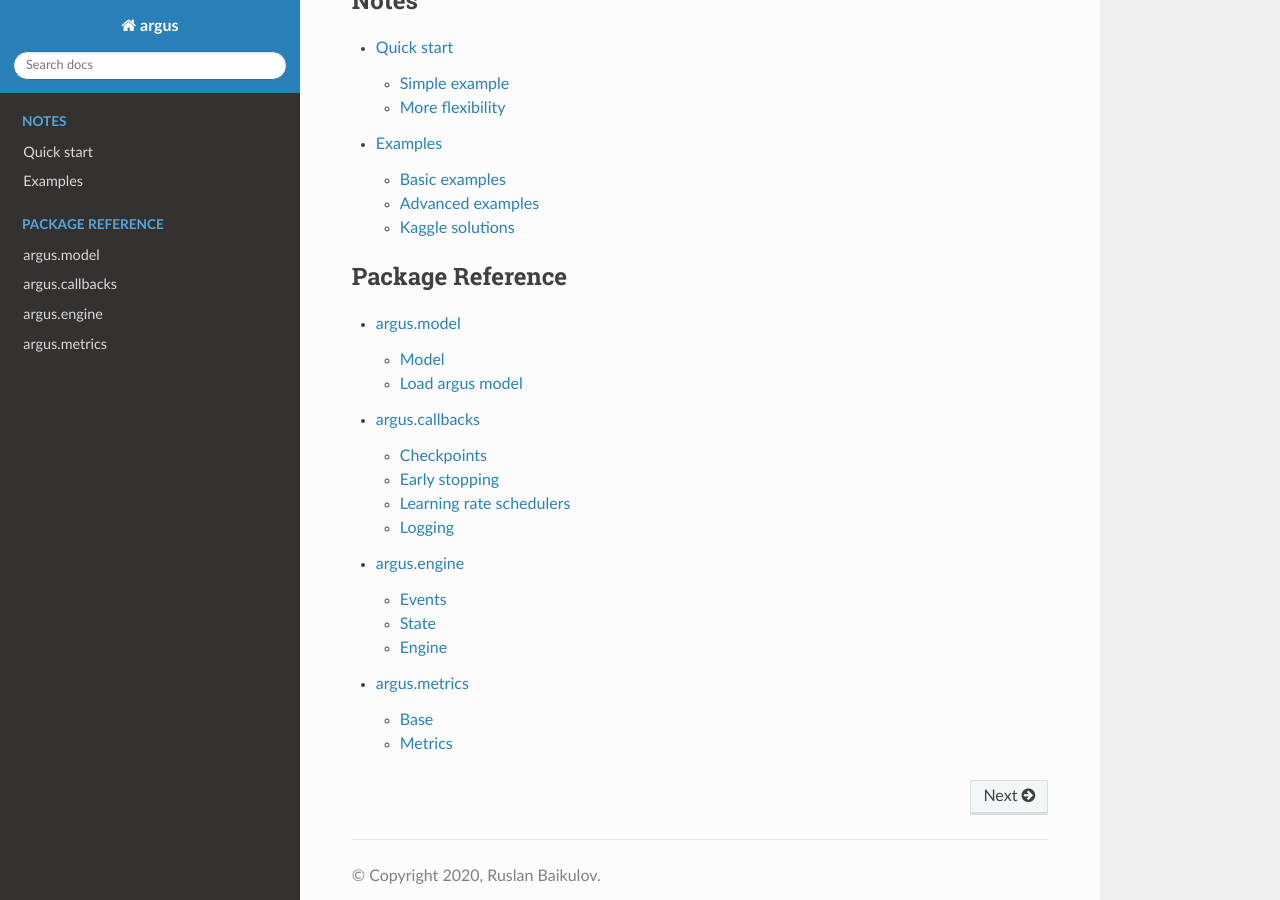
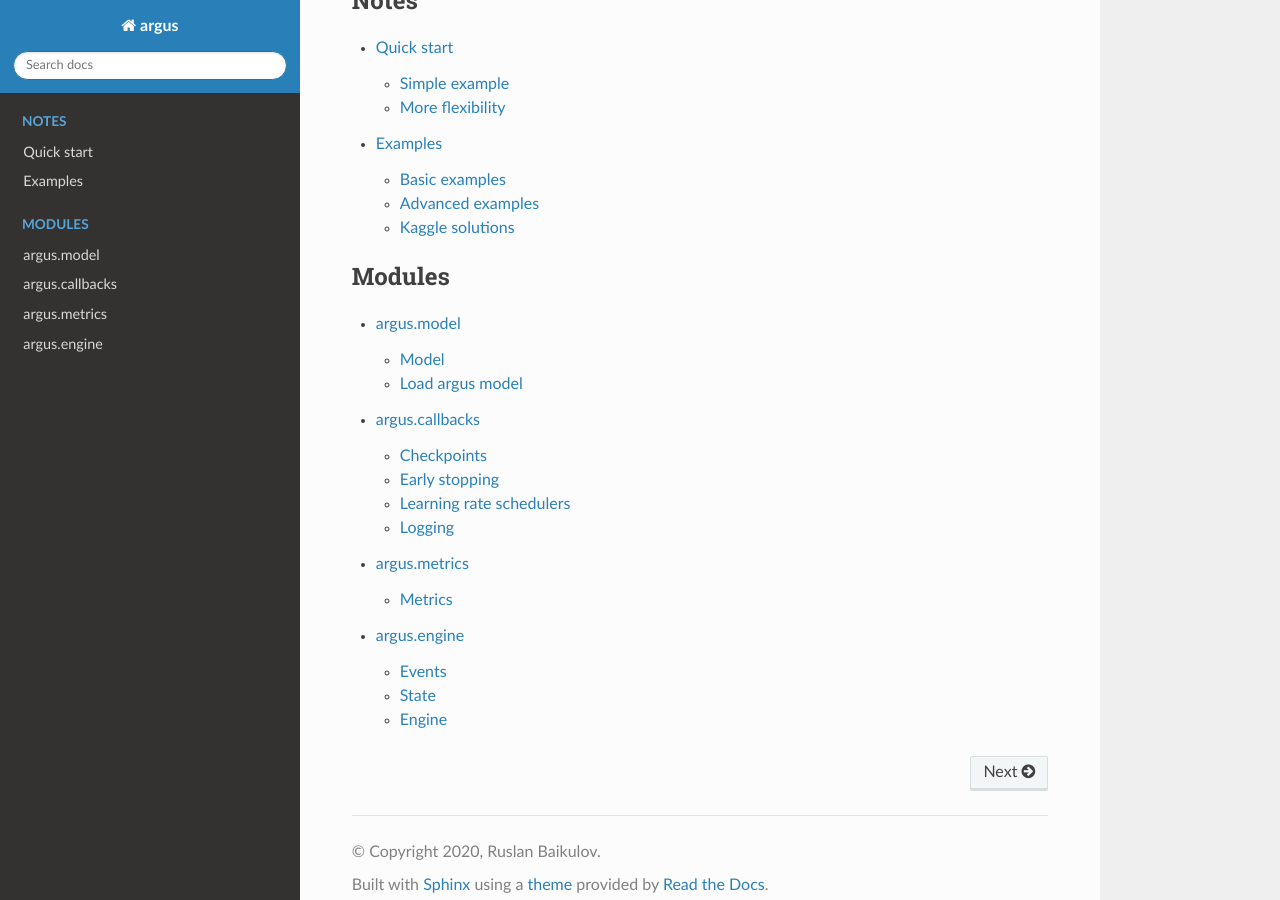
Before and after one commit to lRomul/argus, a Sphinx documentation site: the page built from docs/source/index.rst, in a window 1280 px wide and 900 px high, scrolled down 808 px. Built offline with Sphinx 7.4.7 and the Read the Docs theme 2.0.0, drawn with Linux system fonts in a browser that asks for light colours.

Commit message:
docs: Simplify docs structure

```diff
--- a/docs/source/index.rst
+++ b/docs/source/index.rst
@@ -42,9 +42,9 @@
 
 .. toctree::
    :maxdepth: 2
-   :caption: Package Reference
+   :caption: Modules
 
    model
-   callbacks/index
-   engine/index
-   metrics/index
+   callbacks
+   metrics
+   engine
--- a/docs/source/metrics/index.rst
+++ b/docs/source/metrics.rst
@@ -2,9 +2,6 @@
 =============
 
 .. currentmodule:: argus.metrics
-
-Base
-----
 
 .. autoclass:: Metric
    :members:
```
Also changed, not shown: docs/source/callbacks.rst (renamed from docs/source/callbacks/index.rst, +4 -4 lines), docs/source/examples.rst (+0 -14 lines), docs/source/engine.rst (renamed from docs/source/engine/index.rst), 2 other files.
